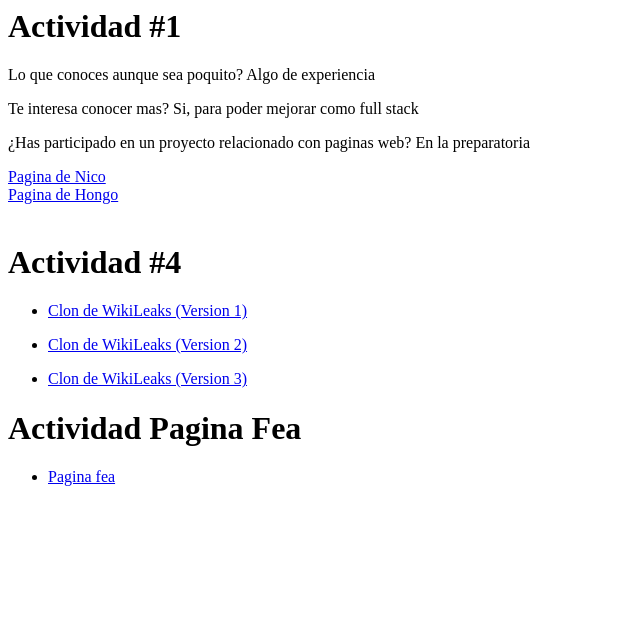
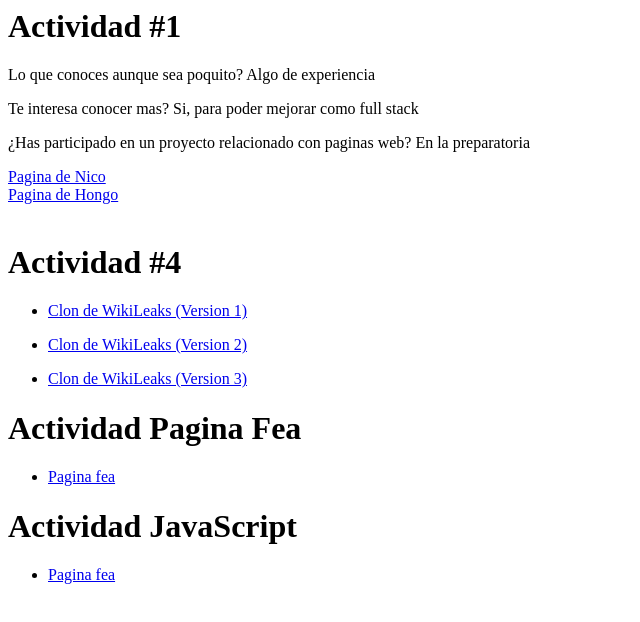
Before and after one commit to JosArtu/JosArtu.github.io, a plain HTML site: page miarchivo.html in a window 1280 px wide. Shown: the whole page, without its empty margins (0-640 px from the left). Drawn offline with Linux system fonts and the light colour scheme.

Commit message:
Update miarchivo.html

```diff
--- a/miarchivo.html
+++ b/miarchivo.html
@@ -27,5 +27,9 @@
         <ul>
             <li><a href="https://josartu.github.io/ActPaginaFea.html">Pagina fea</a></li>
             </ul>
+        <h1>Actividad JavaScript</h1>
+        <ul>
+            <li><a href="https://josartu.github.io/ActJS.html">Pagina fea</a></li>
+            </ul>
     </body>
 </html>
```
